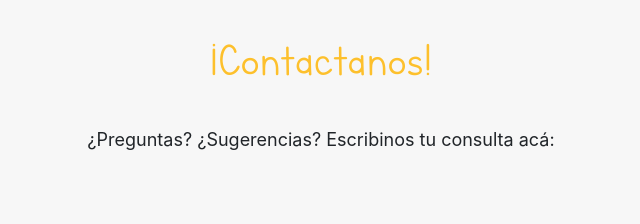
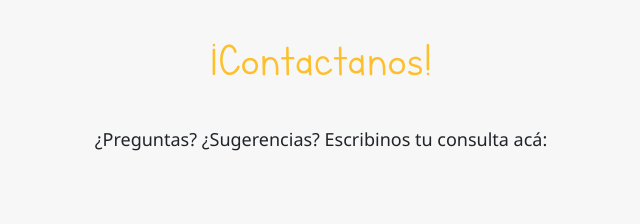
Before and after one commit to luciareser/Rincon.didactico, a website: page index.html in a window 1280 px wide. Shown: the part 2740-2964 px from the top of the page, 304-944 px from the left. Drawn offline with nearby package versions, Linux system fonts and the light colour scheme.

Commit message:
fuente p contacto

```diff
--- a/estilosindex.scss
+++ b/estilosindex.scss
@@ -497,6 +497,7 @@ ul, img, li {
 }
 
 .encabezado-contacto p{
+  font-family: 'Segoe UI', Tahoma, Geneva, Verdana, sans-serif;
   font-size: 1.8rem;
   text-align: center;
 }
```
Also changed, not shown: estilosindex.css, 1 other file.
